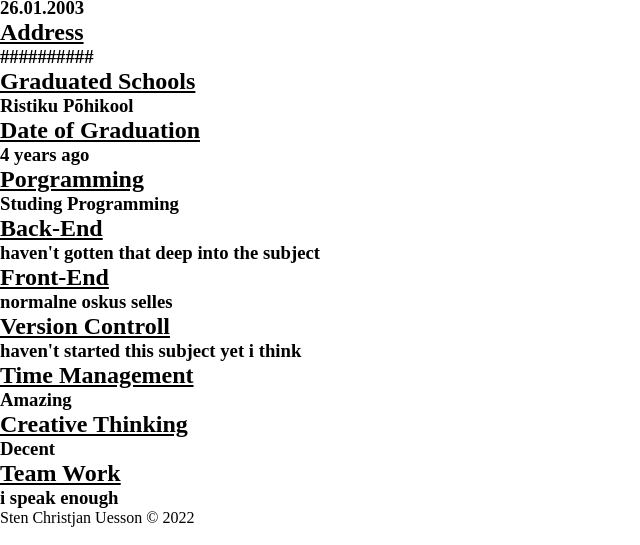
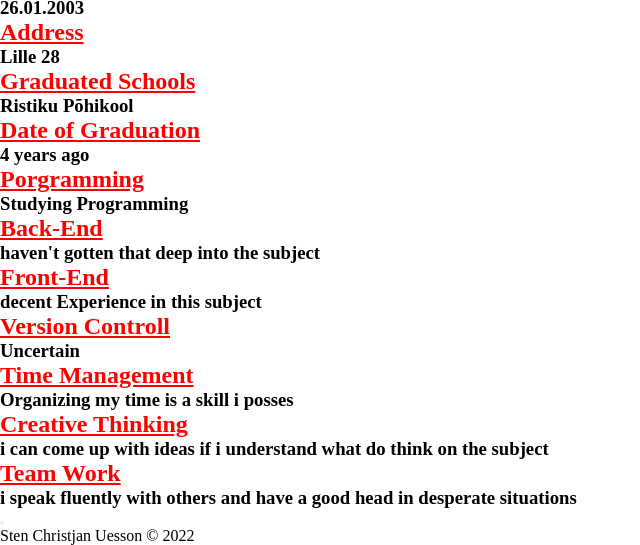
Before and after one commit to DigiFire22/Resume-lehek-lg, a plain HTML site: page index.html in a window 1280 px wide. Shown: the part 398-943 px from the top of the page, without its empty margins (0-640 px from the left). Drawn offline with Linux system fonts and the light colour scheme.

Commit message:
Fixed Description

```diff
--- a/css/style.css
+++ b/css/style.css
@@ -3,3 +3,22 @@
     margin: 0;
     padding: 0;
 }
+
+.container{
+    animation-name: fading-in;
+    animation-duration: 2s;
+}
+
+main div h2{
+    color: red;
+}
+
+@keyframes fading-in{
+    0%{
+        opacity: 0;
+    };
+
+    100%{
+        opacity: 1;
+    }
+}
--- a/index.html
+++ b/index.html
@@ -24,7 +24,7 @@
             </div>
             <div class="Address">
                 <h2 style="text-decoration-line: underline;">Address</h2>
-                <h3>##########</h3>
+                <h3>Lille 28</h3>
             </div>
         </main>
 
@@ -42,7 +42,7 @@
         <main class="Technical_Skills">
             <div class="Porgramming">
                 <h2 style="text-decoration-line: underline;">Porgramming</h2>
-                <h3>Studing Programming</h3>
+                <h3>Studying Programming</h3>
             </div>
             <div class="Back-End">
                 <h2 style="text-decoration-line: underline;">Back-End</h2>
@@ -50,28 +50,30 @@
             </div>
             <div class="Front-End">
                 <h2 style="text-decoration-line: underline;">Front-End</h2>
-                <h3>normalne oskus selles</h3>
+                <h3>decent Experience in this subject</h3>
             </div>
             <div class="Version_Controll">
                 <h2 style="text-decoration-line: underline;">Version Controll</h2>
-                <h3>haven't started this subject yet i think</h3>
+                <h3>Uncertain</h3>
             </div>
         </main>
 
         <main class="SoftSkills">
             <div class="Time_Management">
                 <h2 style="text-decoration-line: underline;">Time Management</h2>
-                <h3>Amazing</h3>
+                <h3>Organizing my time is a skill i posses</h3>
             </div>
             <div class="Creative_Thinking">
                 <h2 style="text-decoration-line: underline;">Creative Thinking</h2>
-                <h3>Decent</h3>
+                <h3>i can come up with ideas if i understand what do think on the subject</h3>
             </div>
             <div class="TeamWork">
                 <h2 style="text-decoration-line: underline;">Team Work</h2>
-                <h3>i speak enough</h3>
+                <h3>i speak fluently with others and have a good head in desperate situations</h3>
             </div>
         </main>
+
+        <button class="empty-btn"></button>
 
         <footer>Sten Christjan Uesson &#169; 2022</footer>
 
```
